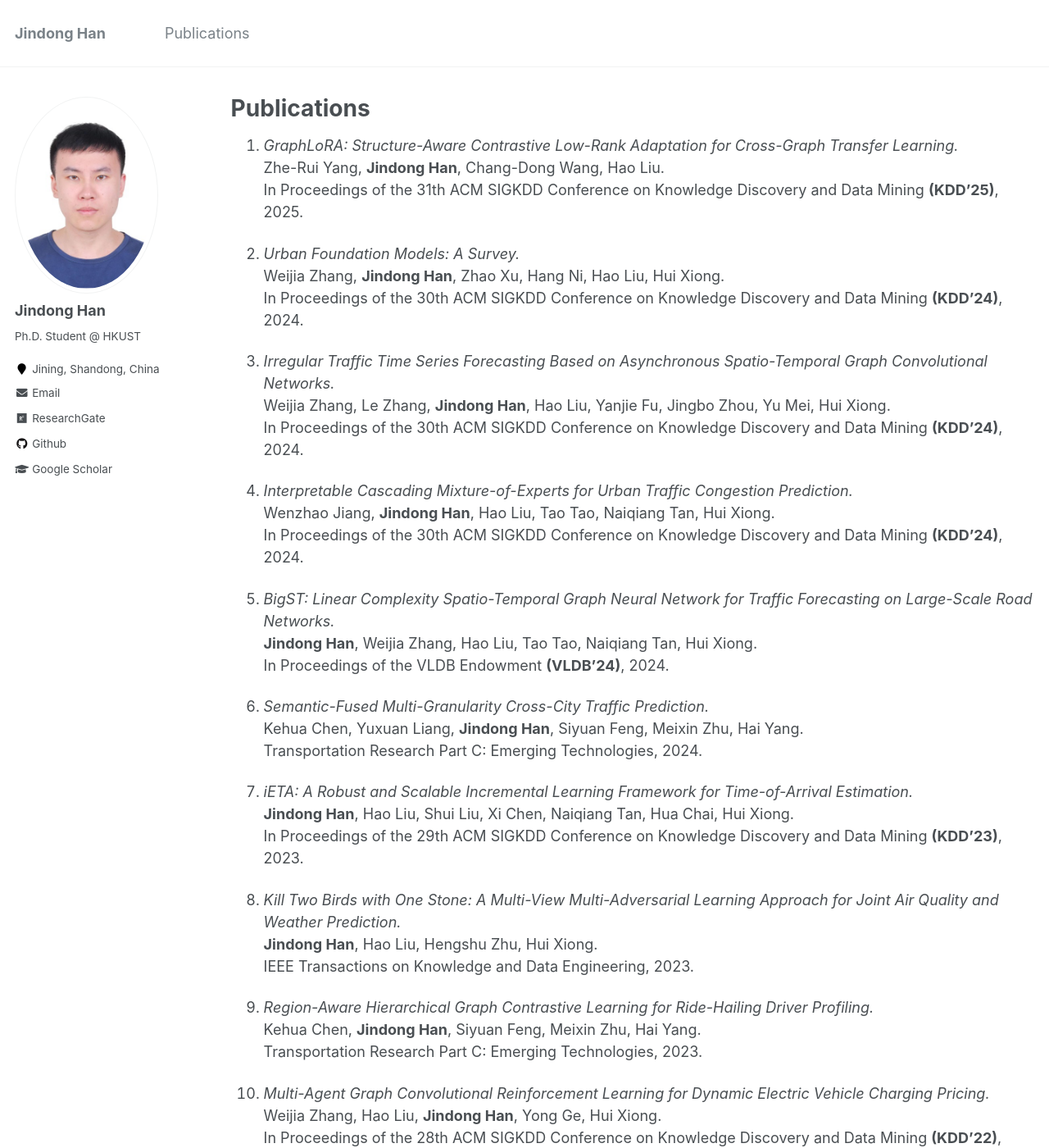
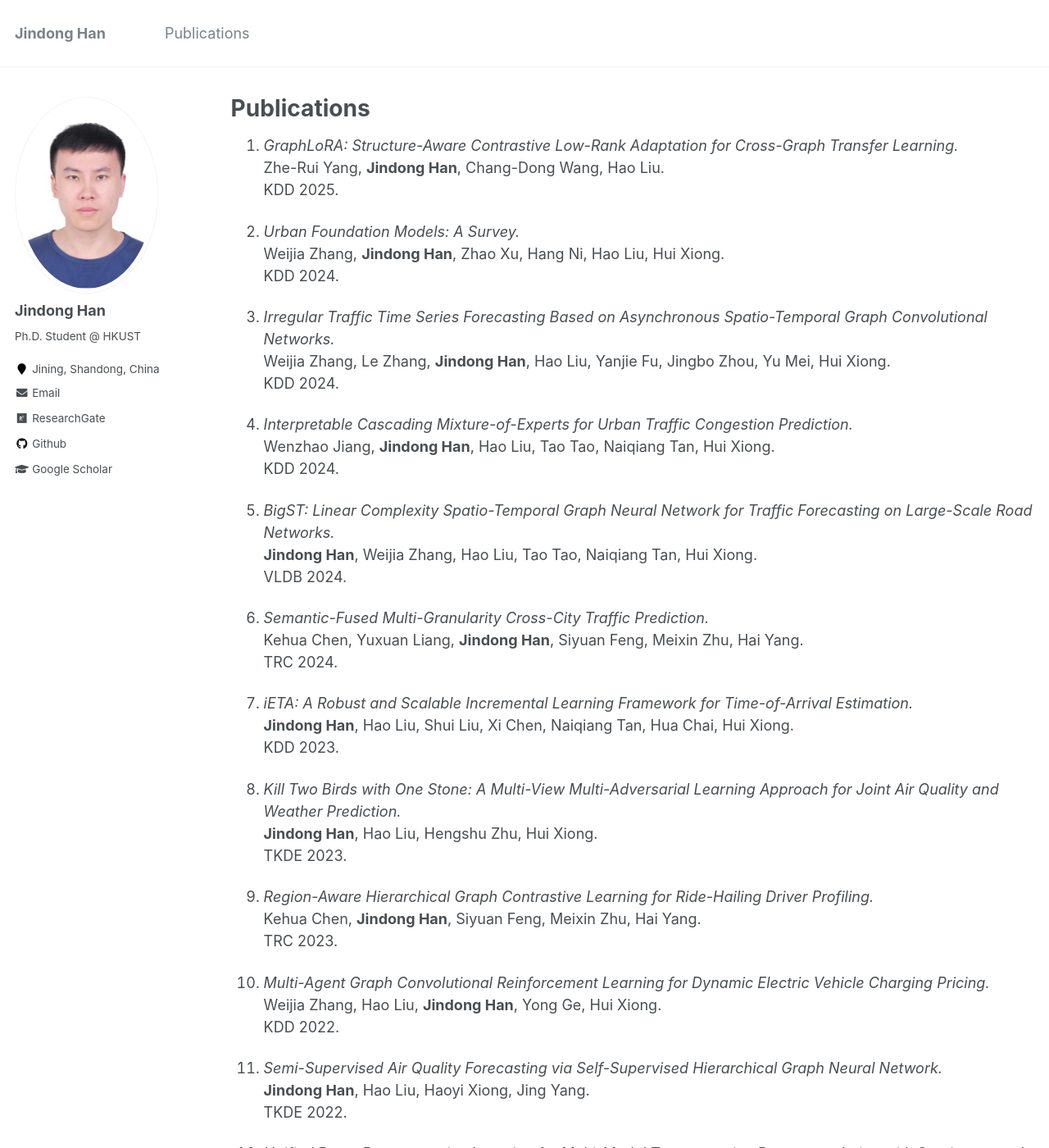
Before and after one commit to jhanao-hkust/jhanao-hkust.github.io, a Jekyll site: the page built from _pages/publications.md, in a window 1280 px wide and 1400 px high. Shown: the whole window at 82% size. Built offline with Jekyll 4.4.1, drawn with Linux system fonts in a browser that asks for light colours; some of the changed text lies outside the part shown.

Commit message:
Update publications.md

```diff
--- a/_pages/publications.md
+++ b/_pages/publications.md
@@ -9,68 +9,68 @@ author_profile: true
 
 1.  *GraphLoRA: Structure-Aware Contrastive Low-Rank Adaptation for Cross-Graph Transfer Learning.*  <br>
 Zhe-Rui Yang, **Jindong Han**, Chang-Dong Wang, Hao Liu.<br>
-In Proceedings of the 31th ACM SIGKDD Conference on Knowledge Discovery and Data Mining **(KDD'25)**, 2025.
+KDD 2025.
 
 1.  *Urban Foundation Models: A Survey.*  <br>
 Weijia Zhang, **Jindong Han**, Zhao Xu, Hang Ni, Hao Liu, Hui Xiong.<br>
-In Proceedings of the 30th ACM SIGKDD Conference on Knowledge Discovery and Data Mining **(KDD'24)**, 2024.
+KDD 2024.
 
 1.  *Irregular Traffic Time Series Forecasting Based on Asynchronous Spatio-Temporal Graph Convolutional Networks.*  <br>
 Weijia Zhang, Le Zhang, **Jindong Han**, Hao Liu, Yanjie Fu, Jingbo Zhou, Yu Mei, Hui Xiong.<br>
-In Proceedings of the 30th ACM SIGKDD Conference on Knowledge Discovery and Data Mining **(KDD'24)**, 2024.
+KDD 2024.
 
 1.  *Interpretable Cascading Mixture-of-Experts for Urban Traffic Congestion Prediction.*  <br>
 Wenzhao Jiang, **Jindong Han**, Hao Liu, Tao Tao, Naiqiang Tan, Hui Xiong.<br>
-In Proceedings of the 30th ACM SIGKDD Conference on Knowledge Discovery and Data Mining **(KDD'24)**, 2024.
+KDD 2024.
 
 1.  *BigST: Linear Complexity Spatio-Temporal Graph Neural Network for Traffic Forecasting on Large-Scale Road Networks.*  <br>
 **Jindong Han**, Weijia Zhang, Hao Liu, Tao Tao, Naiqiang Tan, Hui Xiong.<br>
-In Proceedings of the VLDB Endowment **(VLDB'24)**, 2024.
+VLDB 2024.
 
 1.  *Semantic-Fused Multi-Granularity Cross-City Traffic Prediction.*  <br>
 Kehua Chen, Yuxuan Liang, **Jindong Han**, Siyuan Feng, Meixin Zhu, Hai Yang.<br>
-Transportation Research Part C: Emerging Technologies, 2024.
+TRC 2024.
 
 1.  *iETA: A Robust and Scalable Incremental Learning Framework for Time-of-Arrival Estimation.*  <br>
 **Jindong Han**, Hao Liu, Shui Liu, Xi Chen, Naiqiang Tan, Hua Chai, Hui Xiong.<br>
-In Proceedings of the 29th ACM SIGKDD Conference on Knowledge Discovery and Data Mining **(KDD'23)**, 2023.
+KDD 2023.
 
 1.  *Kill Two Birds with One Stone: A Multi-View Multi-Adversarial Learning Approach for Joint Air Quality and Weather Prediction.*  <br>
 **Jindong Han**, Hao Liu, Hengshu Zhu, Hui Xiong.<br>
-IEEE Transactions on Knowledge and Data Engineering, 2023.
+TKDE 2023.
 
 1.  *Region-Aware Hierarchical Graph Contrastive Learning for Ride-Hailing Driver Profiling.*  <br>
 Kehua Chen, **Jindong Han**, Siyuan Feng, Meixin Zhu, Hai Yang.<br>
-Transportation Research Part C: Emerging Technologies, 2023.
+TRC 2023.
 
 1.  *Multi-Agent Graph Convolutional Reinforcement Learning for Dynamic Electric Vehicle Charging Pricing.*  <br>
 Weijia Zhang, Hao Liu, **Jindong Han**, Yong Ge, Hui Xiong.<br>
-In Proceedings of the 28th ACM SIGKDD Conference on Knowledge Discovery and Data Mining **(KDD'22)**, 2022.
+KDD 2022.
 
 1.  *Semi-Supervised Air Quality Forecasting via Self-Supervised Hierarchical Graph Neural Network.*  <br>
 **Jindong Han**, Hao Liu, Haoyi Xiong, Jing Yang.<br>
-IEEE Transactions on Knowledge and Data Engineering, 2022.
+TKDE 2022.
 
 1.  *Unified Route Representation Learning for Multi-Modal Transportation Recommendation with Spatiotemporal Pre-Training.*  <br>
 Hao Liu, **Jindong Han**, Yanjie Fu, Yanyan Li, Kai Chen, Hui Xiong.<br>
-The VLDB Journal, 2022.
+VLDBJ 2022.
 
 1.  *Joint Air Quality and Weather Prediction Based on Multi-Adversarial Spatiotemporal Networks.*  <br>
 **Jindong Han**, Hao Liu, Hengshu Zhu, Hui Xiong, Dejing Dou.<br>
-In Proceedings of the Thirty-Fifth AAAI Conference on Artificial Intelligence **(AAAI'21)**, 2021.
+AAAI 2021.
 
 1.  *Multi-Modal Transportation Recommendation with Unified Route Representation Learning.*  <br>
 Hao Liu, **Jindong Han**, Yanjie Fu, Jingbo Zhou, Xinjiang Lu, Hui Xiong.<br>
-In Proceedings of the VLDB Endowment **(VLDB'21)**, 2021.
+VLDB 2021.
 
 1.  *Incorporating Multi-Source Urban Data for Personalized and Context-Aware Multi-Modal Transportation Recommendation.*  <br>
 Hao Liu, Yongxin Tong, **Jindong Han**, Panpan Zhang, Xinjiang Lu, Hui Xiong.<br>
-IEEE Transactions on Knowledge and Data Engineering, 2020.
+TKDE 2020.
 
 1.  *Adversarial Transfer Learning for Deep Learning Based Automatic Modulation Classification.*  <br>
 Ke Bu, Yuan He, Xiaojun Jing, **Jindong Han**.<br>
-IEEE Signal Processing Letters, 2020.
+SPL 2020.
 
 1.  *GraphConvLSTM: Spatiotemporal Learning for Activity Recognition with Wearable Sensors.*  <br>
 **Jindong Han**, Yuan He, Juan Liu, Qianqian Zhang, Xiaojun Jing.<br>
-IEEE Global Communications Conference **(Globecom'19)**, 2019.
+Globecom 2019.
```
